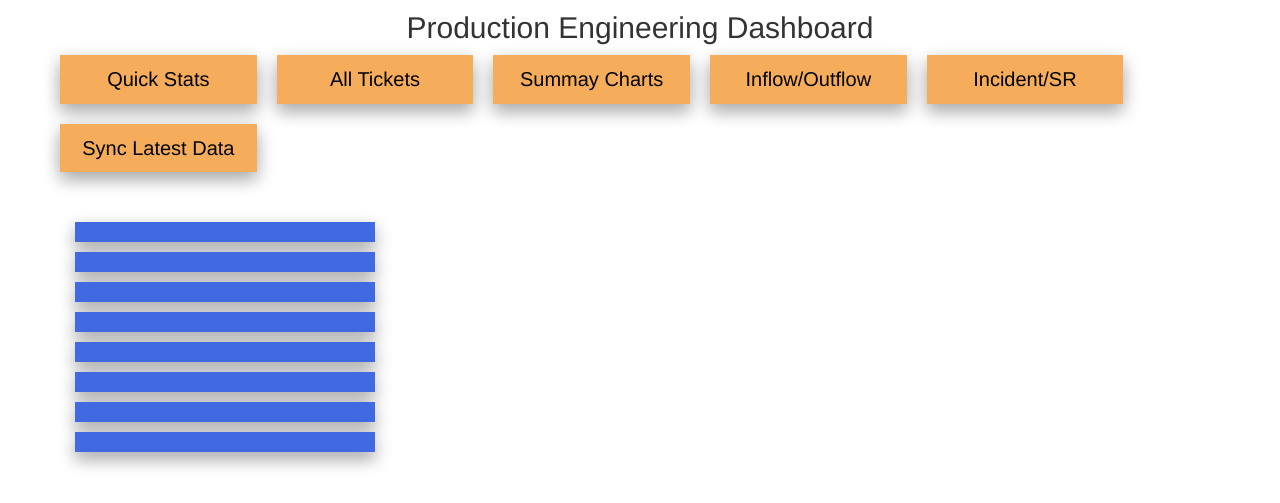
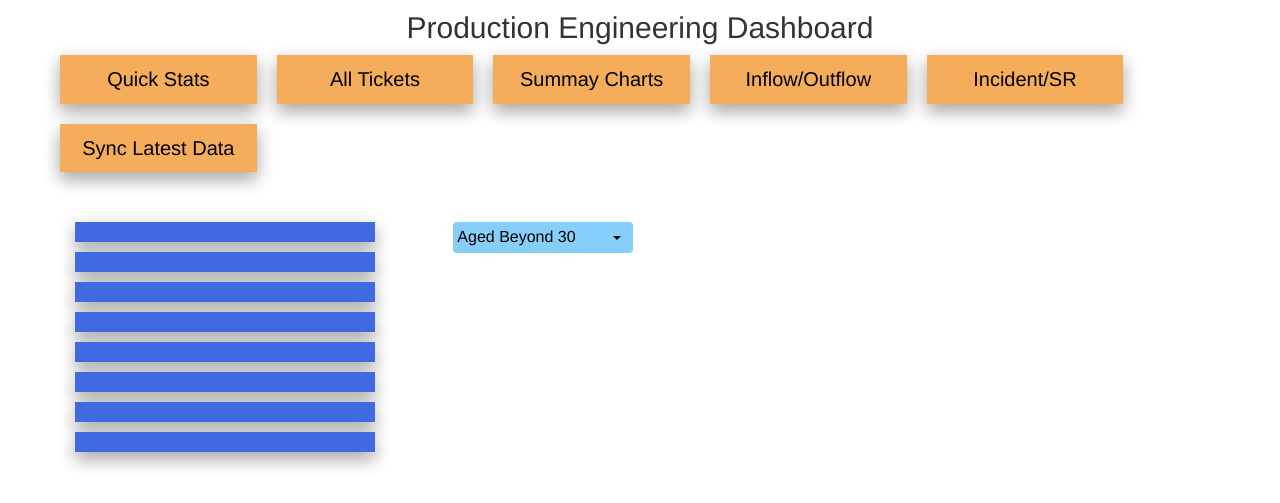
Before and after one commit to SANT954/Dashboard-Ticket-Analysis, a Django app: page / in a window 1280 px wide. Shown: the top 503 px of the page. Run offline with Django 3.2, Linux system fonts and the light colour scheme; some libraries are stand-ins or nearby versions.

Commit message:
added select picker for selecting >7 or >30 days

```diff
--- a/PED/data_layer.py
+++ b/PED/data_layer.py
@@ -30,7 +30,9 @@ current_open_aged_30="select count(*) from report where  created < sysdate-30 an
 
 
 
+ticketicket_data_30="Select TICKET,CATEGORY,DISPOSITION,ASSIGNED,trim(BUG_NUMBER),  CONTROL_NUMBER   from report where status not in ('Solved')  and created< sysdate-30"
 ticketicket_data_7="Select TICKET,CATEGORY,DISPOSITION,ASSIGNED,trim(BUG_NUMBER),  CONTROL_NUMBER   from report where status not in ('Solved')  and created< sysdate-7 and created > sysdate-30"
+
 
 def getConnectionCursor():
 
--- a/PED/static/index.css
+++ b/PED/static/index.css
@@ -33,9 +33,23 @@ body {
 
 
 #bootstrap-overrides .sel_id .btn-default{
- background-color: #b3b3b3;;
-    /* Green */
-   color:white;
+ background-color: #87CEFA	;
+     /* Green */
+    border: none;
+
+    padding: 4px;
+    text-align: center;
+    text-decoration: none;
+    color:black;
+    display: inline-block;
+    font-size: 16px;
+    margin: 10px;
+    cursor: pointer;
+    max-width:180px;
+    -webkit-transition-duration: 0.4s;
+    /* Safari */
+    transition-duration: 0.4s;
+
 
    	}
 
--- a/PED/static/index.js
+++ b/PED/static/index.js
@@ -32,12 +32,11 @@ function pullQuickStats(){
 
 	disableAllElements()
 
-	//getTicket_7_Data()
 	$.ajax({
 		type : "POST",
 		url : "/pullQuickStats/",
 		data : {
-
+			days_to_search:$('#days_to_search').val()  ,
 			pullQuickStats : 'Yes'
 
 		},
@@ -53,13 +52,23 @@ function pullQuickStats(){
 			$('#total_open_auto_incidents').html("Count of Open Auto Incidents   :" +data.current_open_auto_incidents);
 			$('#total_open_manual_incidents').html("Count of Open Manual Incidents :" +data.current_open_manual_incidents);
 			$('#total_open_p1s').html("Count of Open P1 Tickets       :" +data.current_open_p1s);
+			$('#total_aged_30').html("Tickets Aged More Than 30 Days :" +data.current_open_aged_30);
 			$('#total_aged_7').html("Tickets Aged More Than 7 Days  :" + data.current_open_aged_7);
-			$('#total_aged_30').html("Tickets Aged More Than 30 Days :" +data.current_open_aged_30);
 
 
 
-			var	oTable=	$('#table_7').DataTable({
-				data : data.ticketicket_data_7,
+			displayTable('#table_7',data.ticketicket_data_);
+			//displayTable('#table_30',data.ticketicket_data_30);
+
+		}
+	})
+
+
+function displayTable(e,table_data){
+
+
+		var	oTable=	$(e).DataTable({
+			data : table_data,
 			 paging: true,
 			  pageLength: 5,
 			    bLengthChange: false,
@@ -89,13 +98,9 @@ function pullQuickStats(){
 
 
 	}
-	})
 
 
-
-
-
-
+	document.getElementById("days_to_search").style.display = 'block';
 	document.getElementById("quick_stats_data").style.display = 'block';
 	document.getElementById("table-container_7").style.display = 'block';
 	$('.pie_container').css('display','none');
@@ -263,6 +268,7 @@ function disableAllElements() {
 	document.getElementById("load_confirm").style.display = 'none';
 	$('#Sync_Job_Status').html("")
 	document.getElementById("quick_stats_data").style.display = 'none';
+
 
 }
 
--- a/PED/templates/index.html
+++ b/PED/templates/index.html
@@ -181,6 +181,15 @@ $(function() {
  -->
 
  <div  class ="row" >
+
+		<select id="days_to_search" data-live-search="true" data-live-search-style="startsWith"
+			class="selectpicker sel_id" onchange="pullQuickStats()">
+			<option selcted="selected">Aged Beyond 30</option>
+			<!-- <option>Aged Less Than 7</option> -->
+			<option>Aged Between 7 and 30</option>
+
+		</select>
+
  		<div id='quick_stats_data' class =" col-lg-4" >
 			<p class="  text_box" id="total_open_tickets"></p>
 			<p class="  text_box" id="total_open_incidents"></p>
@@ -198,6 +207,14 @@ $(function() {
 			<table id="table_7" class="table table-striped table-bordered"
 				></table>
 		</div>
+
+<!--
+ <div id="table-container_30" class ="col-lg-8 ">
+
+			<table id="table_30" class="table table-striped table-bordered"
+				></table>
+		</div>
+		 -->
 </div>
 
 
--- a/PED/views.py
+++ b/PED/views.py
@@ -98,21 +98,32 @@ def pullQuickStats(request):
             cur.execute(data_layer.current_open_p1s)
             current_open_p1s= cur.fetchall()
 
+
             cur.execute(data_layer.current_open_aged_7)
             current_open_aged_7= cur.fetchall()
 
             cur.execute(data_layer.current_open_aged_30)
             current_open_aged_30= cur.fetchall()
 
-            cur.execute(data_layer.ticketicket_data_7)
-            ticketicket_data_7 = cur.fetchall()
+
+            days_to_search=request.POST.get('days_to_search')
+            if days_to_search=='Aged Between 7 and 30':
+                cur.execute(data_layer.ticketicket_data_7)
+                ticketicket_data_ = cur.fetchall()
+
+            elif days_to_search== 'Aged Beyond 30':
+                cur.execute(data_layer.ticketicket_data_30)
+                ticketicket_data_ = cur.fetchall()
+
+
+
 
 
             return JsonResponse({"current_open_count":current_open_count ,"current_open_incidents":current_open_incidents ,
                                  "current_open_srs":current_open_srs ,"current_open_auto_incidents":current_open_auto_incidents ,
                                  "current_open_manual_incidents":current_open_manual_incidents ,"current_open_p1s":current_open_p1s ,
                                  "current_open_aged_7":current_open_aged_7 ,"current_open_aged_30":current_open_aged_30 ,
-                                 "ticketicket_data_7": ticketicket_data_7})
+                                 "ticketicket_data_": ticketicket_data_})
 
 
 def pullLatestData(request):
```
Lines whose indentation alone changed are shown as unchanged.
